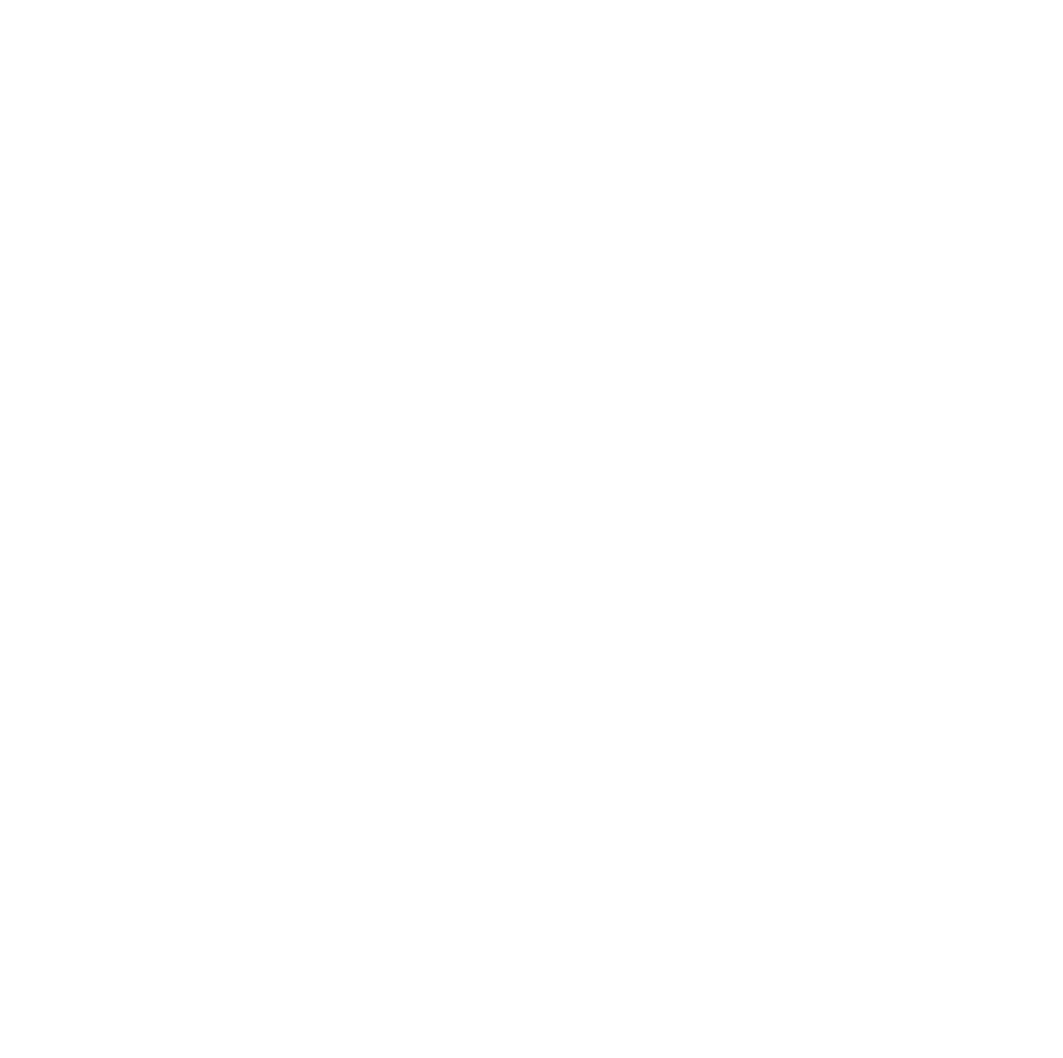
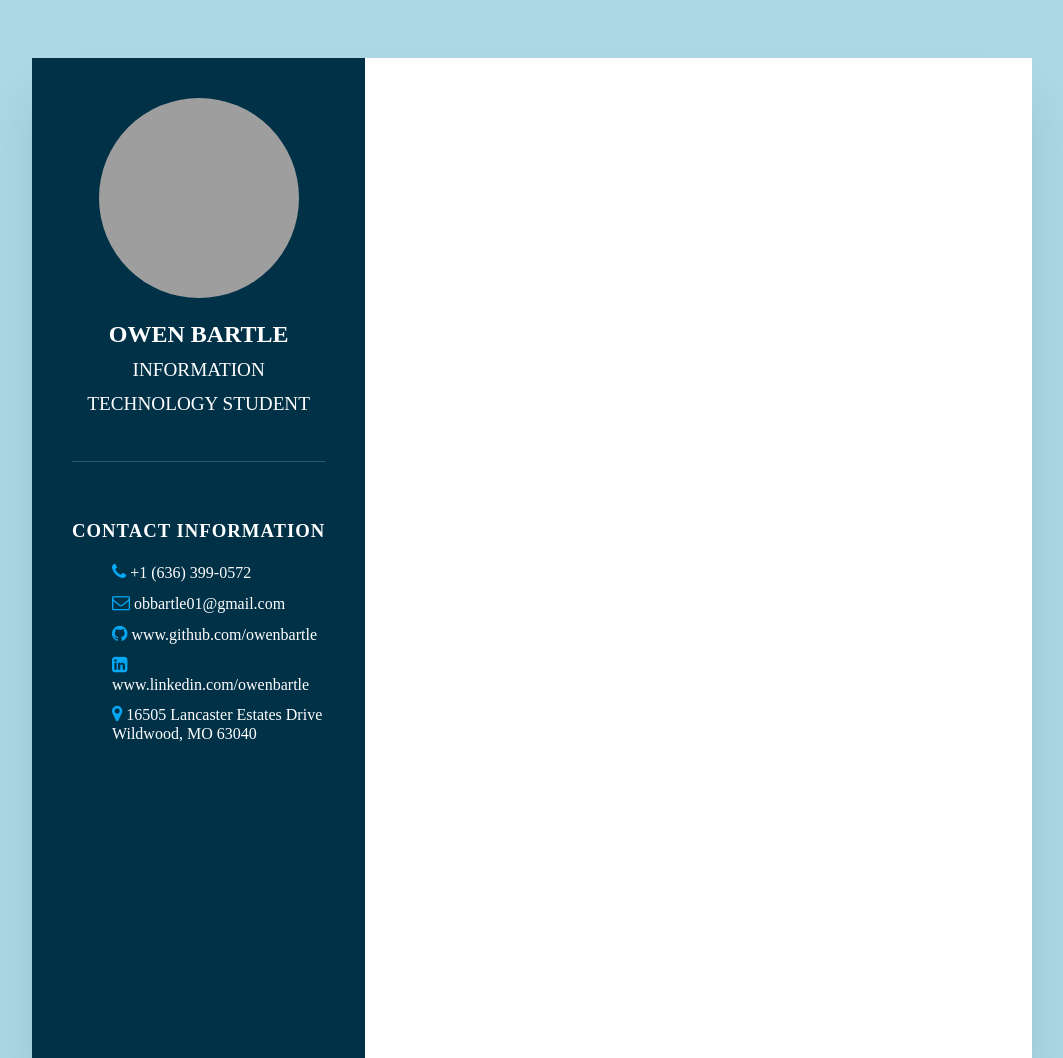
Before and after one commit to owenbartle/resume, a plain HTML site: page index.html in a window 1280 px wide. Shown: the top 1058 px of the page, without its empty margins (108-1171 px from the left). Before the commit the page ends 800 px from the top, so only its background shows below. Drawn offline with Linux system fonts and the light colour scheme; grey boxes are pictures that could not be loaded.

Commit message:
started website layout and stylesheet. added headshot to directory

```diff
--- a/index.html
+++ b/index.html
@@ -3,10 +3,46 @@
 <head>
     <meta charset="UTF-8">
     <meta name="viewport" content="width=device-width, initial-scale=1.0">
-    <title>Document</title>
+    <title>Owen Bartle's Resume</title>
+    <link rel="stylesheet" href="https://cdnjs.cloudflare.com/ajax/libs/font-awesome/4.7.0/css/font-awesome.css" integrity="sha512-5A8nwdMOWrSz20fDsjczgUidUBR8liPYU+WymTZP1lmY9G6Oc7HlZv156XqnsgNUzTyMefFTcsFH/tnJE/+xBg==" crossorigin="anonymous" referrerpolicy="no-referrer" />
     <link rel="stylesheet" type="text/css" href="style.css">
 </head>
 <body>
-
+    <div class="container">
+        <div class="left_Side">
+            <div class="profileText">
+                <div class="imgBx">
+                    <img src="HEADSHOT_F2023.jpg">
+                </div>
+                <h2>Owen Bartle<br><span>Information Technology Student</span></h2>
+            </div>
+            <div class="contactInfo">
+                <h3 class="title">Contact Information</h3>
+                <ul>
+                    <li>
+                        <span class="icon"><i class="fa fa-phone" aria-hidden="true"></i></span>
+                        <span class="text">+1 (636) 399-0572</span>
+                    </li>
+                    <li>
+                        <span class="icon"><i class="fa fa-envelope-o" aria-hidden="true"></i></span>
+                        <span class="text">obbartle01@gmail.com</span>
+                    </li>
+                    <li>
+                        <span class="icon"><i class="fa fa-github" aria-hidden="true"></i></span>
+                        <span class="text">www.github.com/owenbartle</span>
+                    </li>
+                    <li>
+                        <span class="icon"><i class="fa fa-linkedin-square" aria-hidden="true"></i></span>
+                        <span class="text">www.linkedin.com/owenbartle</span>
+                    </li>
+                    <li>
+                        <span class="icon"><i class="fa fa-map-marker" aria-hidden="true"></i></span>
+                        <span class="text">16505 Lancaster Estates Drive<br>Wildwood, MO 63040</span>
+                    </li>
+                </ul>
+            </div>
+        </div>
+        <div class="right_Side"></div>
+    </div>
 </body>
 </html>
--- a/style.css
+++ b/style.css
@@ -0,0 +1,114 @@
+body
+{
+    background-color: lightblue;
+    display: flex;
+    justify-content: center;
+    align-items: center;
+    min-height: 100vh;
+}
+
+.container
+{
+    position: relative;
+    width: 100%;
+    max-width: 1000px;
+    min-height: 1000px;
+    background: #fff;
+    margin: 50px;
+    display: grid;
+    grid-template-columns: 1fr 2fr;
+    box-shadow: 0 35px 55px rgb(0, 0, 0, 0.1);
+}
+
+.container .left_Side
+{
+    position: relative;
+    background-color: #003147;
+    padding: 40px;
+}
+
+.profileText
+{
+    position: relative;
+    display: flex;
+    flex-direction: column;
+    align-items: center;
+    padding-bottom: 20px;
+    border-bottom: 1px solid rgba(255, 255, 255, 0.2);
+}
+
+.profileText .imgBx
+{
+    position: relative;
+    width: 200px;
+    height: 200px;
+    border-radius: 50%;
+    overflow: hidden;
+}
+.profileText .imgBx img
+{
+    position: absolute;
+    top: 0;
+    left: 0;
+    width: 100%;
+    height: 100%;
+    object-fit: cover;
+}
+.profileText h2
+{
+    color: #fff;
+    font-size: 1.5em;
+    margin-top: 20px;
+    text-transform: uppercase;
+    text-align: center;
+    font-weight: 600;
+    line-height: 1.4em;
+}
+.profileText h2 span
+{
+    font-size: 0.8em;
+    font-weight: 300;
+}
+.contactInfo
+{
+    padding-top: 40px;
+}
+.title
+{
+    color: #fff;
+    text-transform: uppercase;
+    font-weight: 600;
+    letter-spacing: 1px;
+    margin-bottom: 20px;
+}
+.contactInfo ul
+{
+    position: relative;
+}
+.contactInfo ul li
+{
+    position: relative;
+    list-style: none;
+    margin: 10px 0;
+    cursor: pointer;
+}
+.contactInfo ul li .icon
+{
+    display: inline block;
+    width: 30px;
+    font-size: 18px;
+    color: #03a9f4;
+}
+.contactInfo ul li .text
+{
+    color: #fff;
+    font-weight: 300;
+}
+
+
+.container .right_Side
+{
+    position: relative;
+    background-color: #fff;
+    padding: 40px;
+}
```
Also changed, not shown: 1 other file.
